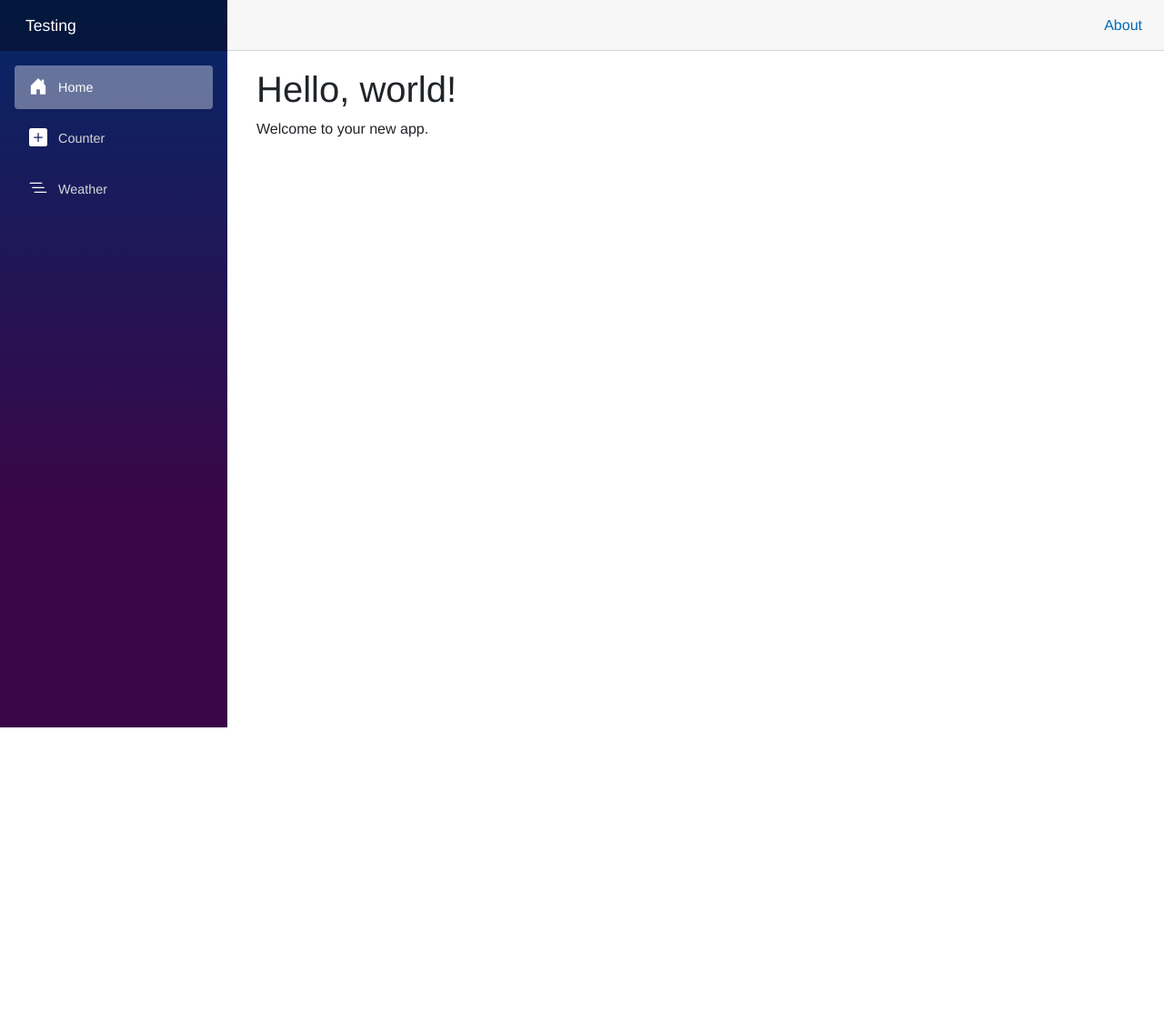
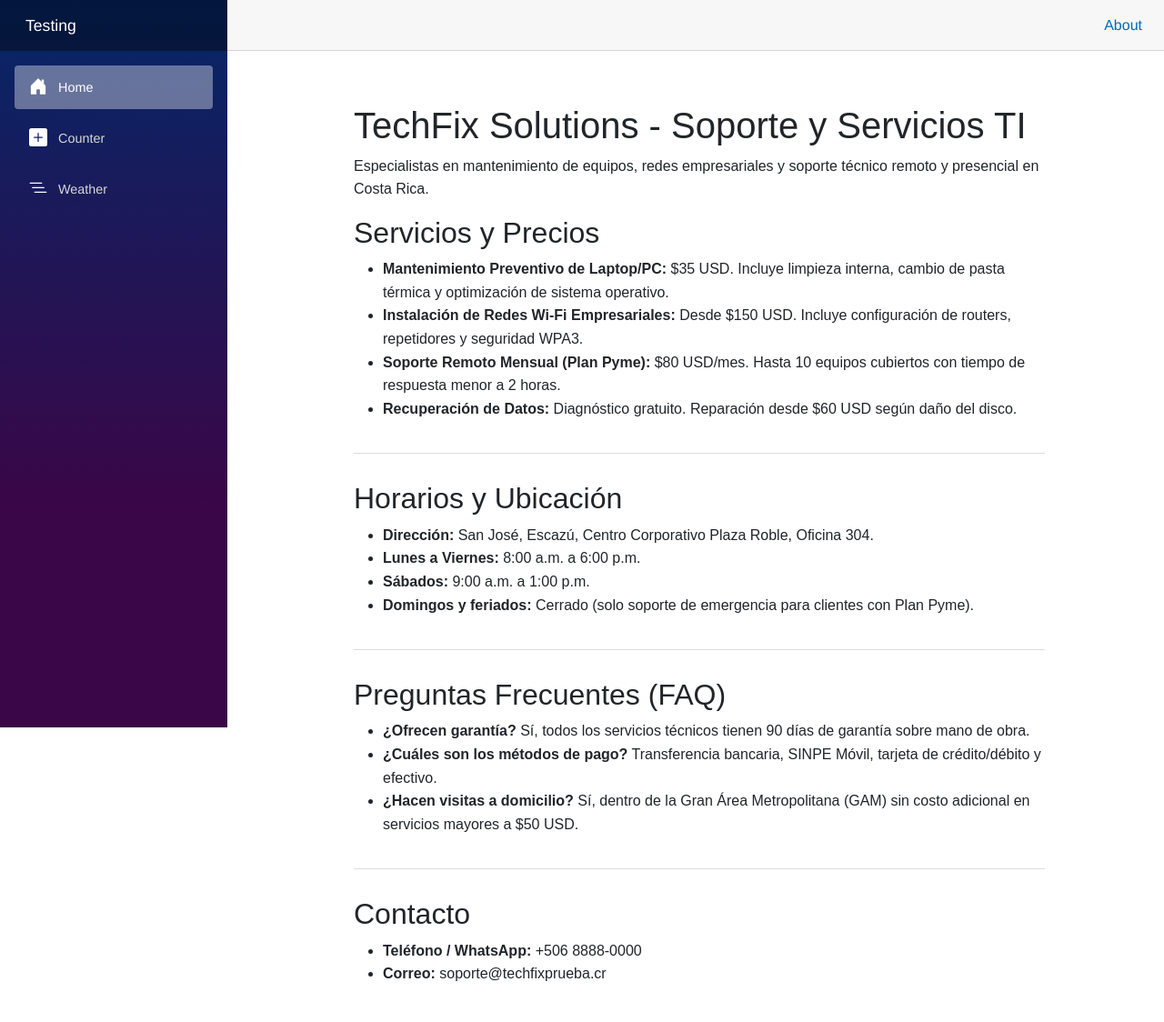
Before and after one commit to LestellerMadrigal/Testing, an ASP.NET Core app: page / in a window 1280 px wide. Shown: the whole page at 91% size. Before the commit the page ends 800 px from the top, so only its background shows below. Run offline with ASP.NET Core 8, Linux system fonts and the light colour scheme; style sheets or scripts are compiled from the project's sources.

Commit message:
Update Home.razor

```diff
--- a/Testing/Components/Pages/Home.razor
+++ b/Testing/Components/Pages/Home.razor
@@ -1,7 +1,49 @@
 @page "/"
 
-<PageTitle>Home</PageTitle>
+<PageTitle>TechFix Solutions - Soporte y Servicios TI</PageTitle>
 
-<h1>Hello, world!</h1>
+<div style="font-family: Arial, sans-serif; line-height: 1.6; max-width: 800px; margin: 40px auto; padding: 0 20px;">
 
-Welcome to your new app.
+    <header>
+        <h1>TechFix Solutions - Soporte y Servicios TI</h1>
+        <p>Especialistas en mantenimiento de equipos, redes empresariales y soporte técnico remoto y presencial en Costa Rica.</p>
+    </header>
+
+    <section id="servicios" style="margin-bottom: 30px; border-bottom: 1px solid #ddd; padding-bottom: 20px;">
+        <h2>Servicios y Precios</h2>
+        <ul>
+            <li><strong>Mantenimiento Preventivo de Laptop/PC:</strong> $35 USD. Incluye limpieza interna, cambio de pasta térmica y optimización de sistema operativo.</li>
+            <li><strong>Instalación de Redes Wi-Fi Empresariales:</strong> Desde $150 USD. Incluye configuración de routers, repetidores y seguridad WPA3.</li>
+            <li><strong>Soporte Remoto Mensual (Plan Pyme):</strong> $80 USD/mes. Hasta 10 equipos cubiertos con tiempo de respuesta menor a 2 horas.</li>
+            <li><strong>Recuperación de Datos:</strong> Diagnóstico gratuito. Reparación desde $60 USD según daño del disco.</li>
+        </ul>
+    </section>
+
+    <section id="horarios" style="margin-bottom: 30px; border-bottom: 1px solid #ddd; padding-bottom: 20px;">
+        <h2>Horarios y Ubicación</h2>
+        <ul>
+            <li><strong>Dirección:</strong> San José, Escazú, Centro Corporativo Plaza Roble, Oficina 304.</li>
+            <li><strong>Lunes a Viernes:</strong> 8:00 a.m. a 6:00 p.m.</li>
+            <li><strong>Sábados:</strong> 9:00 a.m. a 1:00 p.m.</li>
+            <li><strong>Domingos y feriados:</strong> Cerrado (solo soporte de emergencia para clientes con Plan Pyme).</li>
+        </ul>
+    </section>
+
+    <section id="faq" style="margin-bottom: 30px; border-bottom: 1px solid #ddd; padding-bottom: 20px;">
+        <h2>Preguntas Frecuentes (FAQ)</h2>
+        <ul>
+            <li><strong>¿Ofrecen garantía?</strong> Sí, todos los servicios técnicos tienen 90 días de garantía sobre mano de obra.</li>
+            <li><strong>¿Cuáles son los métodos de pago?</strong> Transferencia bancaria, SINPE Móvil, tarjeta de crédito/débito y efectivo.</li>
+            <li><strong>¿Hacen visitas a domicilio?</strong> Sí, dentro de la Gran Área Metropolitana (GAM) sin costo adicional en servicios mayores a $50 USD.</li>
+        </ul>
+    </section>
+
+    <section id="contacto">
+        <h2>Contacto</h2>
+        <ul>
+            <li><strong>Teléfono / WhatsApp:</strong> +506 8888-0000</li>
+            <li><strong>Correo:</strong> soporte@techfixprueba.cr</li>
+        </ul>
+    </section>
+
+</div>
```
